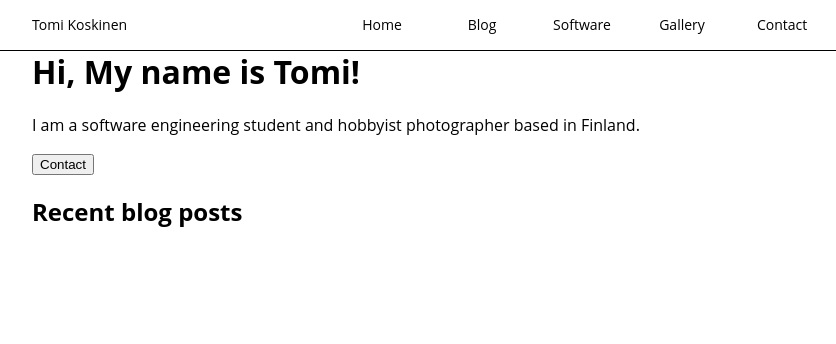
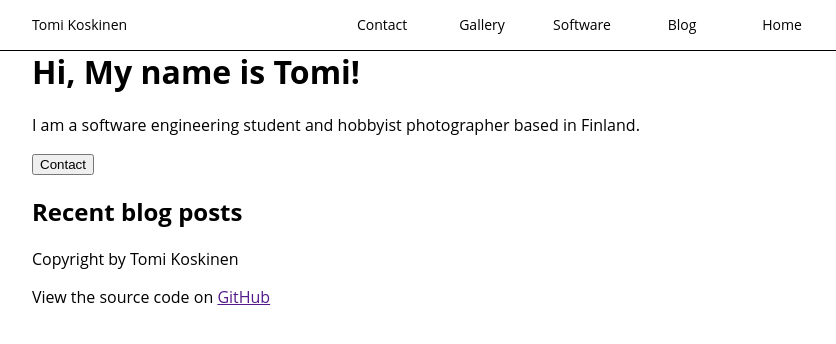
Before and after one commit to tomipkoskinen/website, a SvelteKit app: page / in a window 1280 px wide. Shown: the top 344 px of the page, without its empty margins (208-1044 px from the left). Built offline with nearby package versions, Linux system fonts and the light colour scheme.

Commit message:
Cleaned navbar

```diff
--- a/src/routes/+layout.svelte
+++ b/src/routes/+layout.svelte
@@ -6,11 +6,7 @@
     import Navbar from './Nav.svelte';
 </script>
 
-<head>
-
-</head>
-
+<Navbar />
 <main>
-    <Navbar />
     <slot />
 </main>
--- a/src/routes/+page.svelte
+++ b/src/routes/+page.svelte
@@ -1,3 +1,11 @@
+<script>
+
+</script>
+
+<svelte:head>
+
+</svelte:head>
+
 <div class="home-page page">
     <header class="container">
         <h1>Hi, My name is Tomi!</h1>
@@ -7,4 +15,8 @@
     <section>
         <h2>Recent blog posts</h2>
     </section>
+    <footer>
+        <p>Copyright by Tomi Koskinen</p>
+        <p>View the source code on <a href="">GitHub</a></p>
+    </footer>
 </div>
--- a/src/routes/Nav.svelte
+++ b/src/routes/Nav.svelte
@@ -1,5 +1,5 @@
 <script>
-    import { page, navigating } from '$app/stores';
+    import { navigating } from '$app/stores';
 
     let pagesChecked;
 
@@ -21,11 +21,23 @@
 
         <!-- Page navigation -->
         <div class="pages">
-            <a href="/contact">Contact</a>
-            <a href="/gallery">Gallery</a>
-            <a href="/software">Software</a>
-            <a href="/blog">Blog</a>
-            <a href="/">Home</a>
+            <ul>
+                <li>
+                    <a href="/">Home</a>
+                </li>
+                <li>
+                    <a href="/blog">Blog</a>
+                </li>
+                <li>
+                    <a href="/software">Software</a>
+                </li>
+                <li>
+                    <a href="/gallery">Gallery</a>
+                </li>
+                <li>
+                    <a href="/contact">Contact</a>
+                </li>
+            </ul>
         </div>
     </div>
 </nav>
@@ -38,15 +50,13 @@
         top: 0;
         border-bottom: 1px solid black;
     }
-    a {
+    .logo {
         line-height: 50px;
-        color: var(--fontColor1);
-        text-decoration: none;
-    }
-    .logo {
         width: auto;
         float: left;
         font-size: var(--fontSize2);
+        color: var(--fontColor1);
+        text-decoration: none;
     }
     .pages {
         position: relative;
@@ -55,10 +65,21 @@
         float: right;
         background-color: none;
     }
+    .pages ul {
+        list-style-type: none;
+        margin: 0;
+        padding: 0;
+    }
+    .pages li {
+        text-align: center;
+        float: right;
+    }
     .pages a {
+        display: block;
+        line-height: 50px;
         width: 100px;
-        float: right;
-        text-align: center;
+        color: var(--fontColor1);
+        text-decoration: none;
         font-size: var(--fontSize2);
     }
     .pages a:hover {
@@ -83,30 +104,31 @@
             position: fixed;
             top: 50px;
             left: 0;
-            display: flex;
-            flex-wrap: wrap;
-            flex-direction: column-reverse;
-            justify-content: flex-end;
             width: 100%;
             height: 100%;
             background-color: white;
         }
+        .pages li {
+            float: none;
+            border-bottom: 1px solid black;
+        }
         .pages a {
             width: 100%;
-            border-bottom: 1px solid black;
         }
         #pages-button {
             display: block;
             margin-left: 10px;
+            /* Temp */
             background-color: black;
         }
-        /* Logic for opening mobile menu */
+        /* Logic for mobile menu */
         #pages-input:checked ~ .pages {
             visibility: visible;
             opacity: 1;
             transition: opacity .2s, visibility .2s;
         }
         #pages-input:checked ~ #pages-button {
+            /* Temp */
             background-color: red;
         }
     }
```
